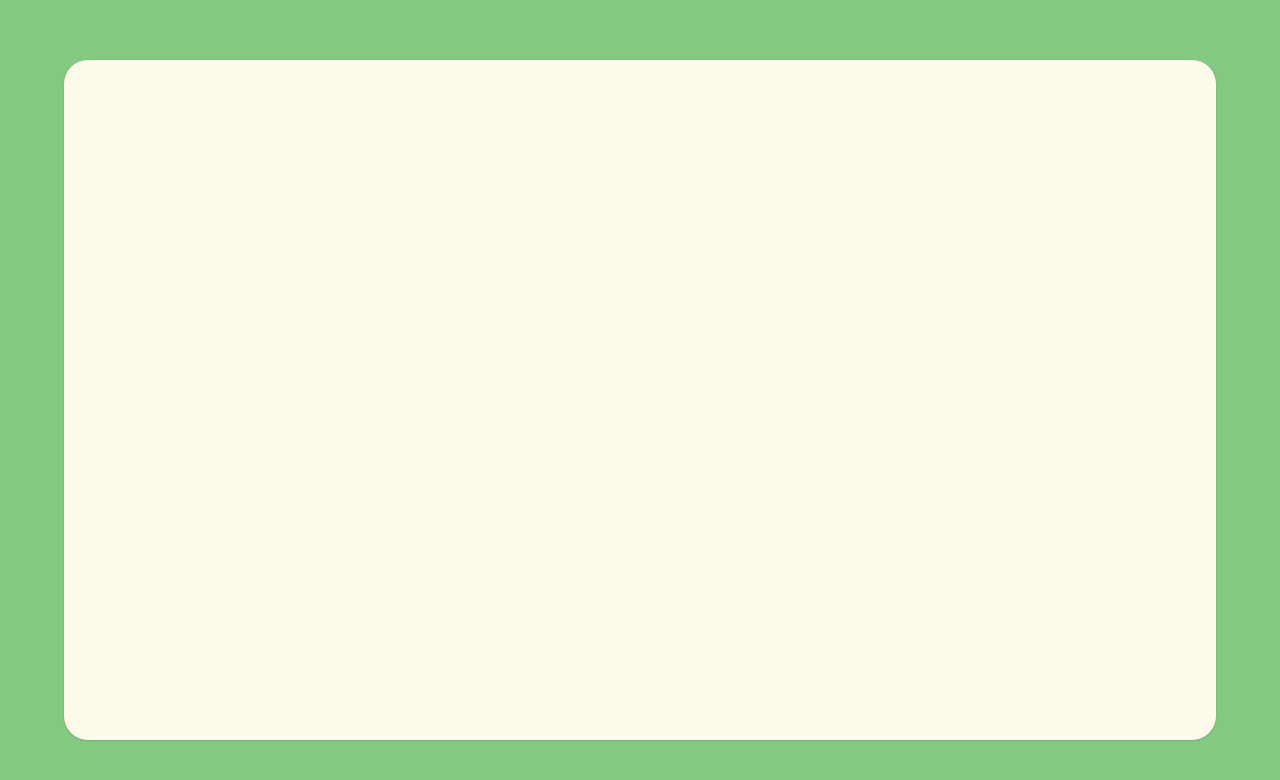
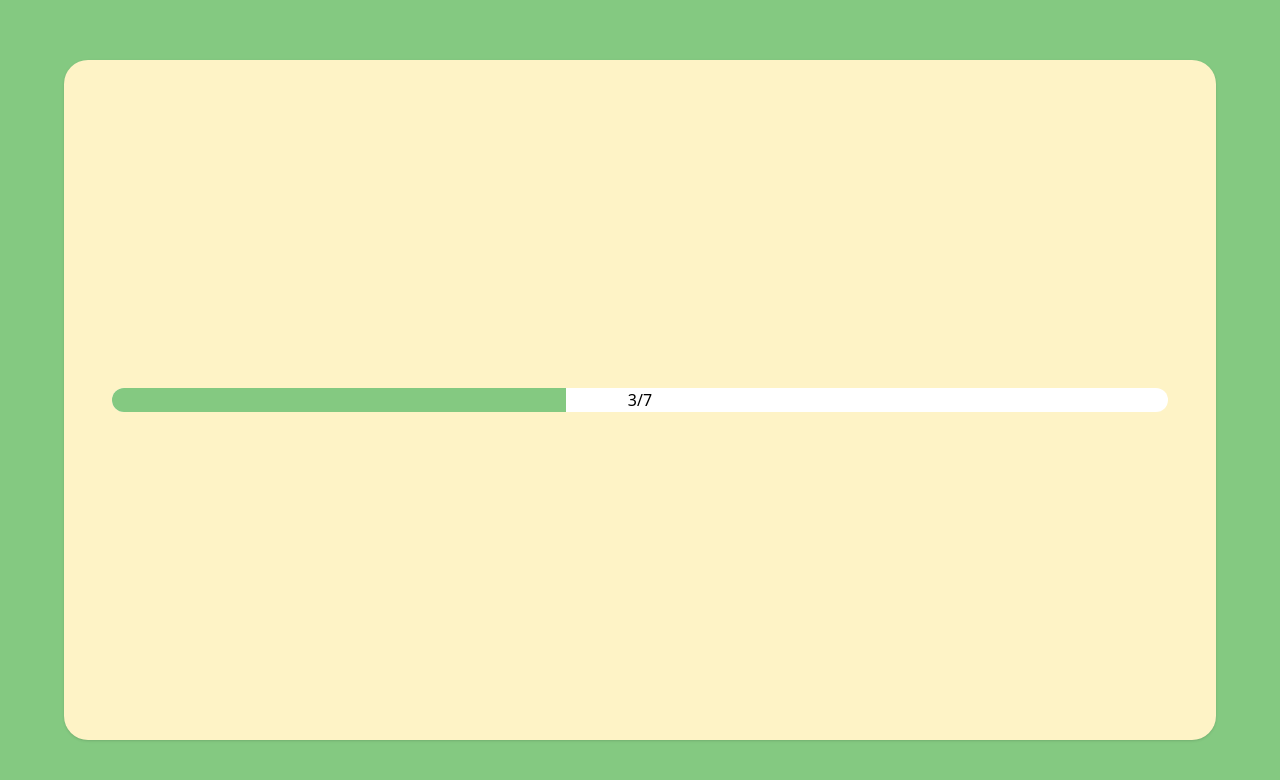
Before and after one commit to Ajdj100/FlourishAppV2, a React (Vite) app in the folder FlourishAppV2/: page /Dashboard in a window 1280 px wide. Shown: the top 780 px of the page. Built offline with nearby package versions, Linux system fonts and the light colour scheme.

Commit message:
Added milestone bar

```diff
--- a/FlourishAppV2/src/Dashboard.jsx
+++ b/FlourishAppV2/src/Dashboard.jsx
@@ -1,9 +1,14 @@
 import React from "react";
+import MilestoneBar from "./components/milestoneBar";
 
 const Dashboard = () => {
   return (
     <div className="h-screen w-screen bg-[#84C981] flex justify-center items-center">
-      <div className="flex w-[90%] h-[85%] bg-amber-50 shadow rounded-3xl overflow-hidden"></div>
+      <div className="flex w-[90%] h-[85%] bg-amber-100 shadow rounded-3xl overflow-hidden">
+        <div className="flex mx-auto flex-col justify-center w-full px-12">
+          <MilestoneBar currentGrowth={3} growthGoal={7}></MilestoneBar>
+        </div>
+      </div>
     </div>
   );
 };
--- /dev/null
+++ b/FlourishAppV2/src/components/milestoneBar.jsx
@@ -0,0 +1,18 @@
+export default function MilestoneBar({currentGrowth, growthGoal}) {
+
+    let fill = ((currentGrowth / growthGoal) * 100).toFixed(0);
+    console.log(fill);
+
+    return (
+        <>
+            {/* full bar */}
+            <div className="h-6 bg-white w-full rounded-2xl relative overflow-clip">
+                {/* partial bar */}
+                <div className="absolute bg-[#84C981] h-full" style={{width: fill + '%'}}>
+
+                </div>
+                <p className="absolute left-1/2 transform -translate-x-1/2">{currentGrowth}/{growthGoal}</p>
+            </div>
+        </>
+    )
+}
```
